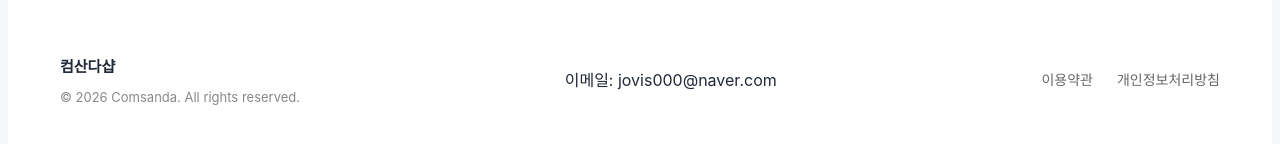
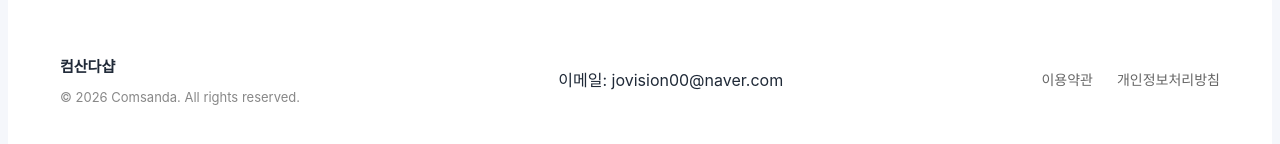
Before and after one commit to choyoungwooo/Comsandashop, a React (Vite) app: page / in a window 1280 px wide. Shown: the part 2503-2647 px from the top of the page. Built offline with nearby package versions, Linux system fonts and the light colour scheme; a web font is replaced by a local one.

Commit message:
수정 내용

```diff
--- a/src/component/Footer.jsx
+++ b/src/component/Footer.jsx
@@ -12,7 +12,7 @@ function Footer() {
         </div>
 
         <div className="footer-info">
-      <span>이메일: jovis000@naver.com</span>
+      <span>이메일: jovision00@naver.com</span>
     </div>
 
         <div className="footer-right">
```
